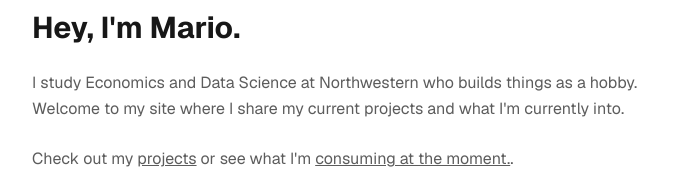
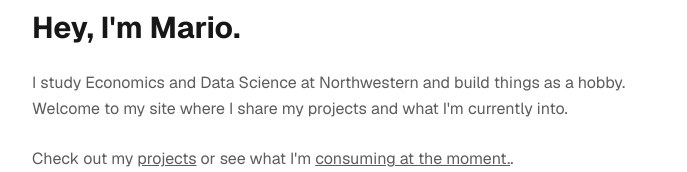
Before and after one commit to reselling/personal-website, a Next.js app: page / in a window 1280 px wide. Shown: the part 378-550 px from the top of the page, without its empty margins (296-983 px from the left). Built offline with nearby package versions, Linux system fonts and the light colour scheme.

Commit message:
Fix grammatical error in introduction paragraph

```diff
--- a/src/app/page.tsx
+++ b/src/app/page.tsx
@@ -14,8 +14,8 @@ export default function Home() {
       </div>
       <h1 className="text-3xl font-bold">Hey, I&apos;m Mario.</h1>
       <p className="text-foreground/70 leading-relaxed">
-        I study Economics and Data Science at Northwestern who builds things as a hobby. Welcome to my
-        site where I share my current projects and what I&apos;m
+        I study Economics and Data Science at Northwestern and build things as a hobby. Welcome to my
+        site where I share my projects and what I&apos;m
         currently into.
       </p>
       <p className="text-foreground/70 leading-relaxed">
```
